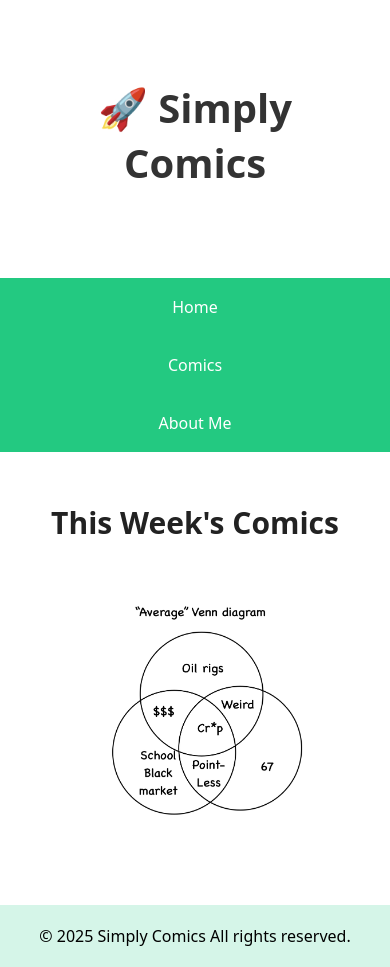
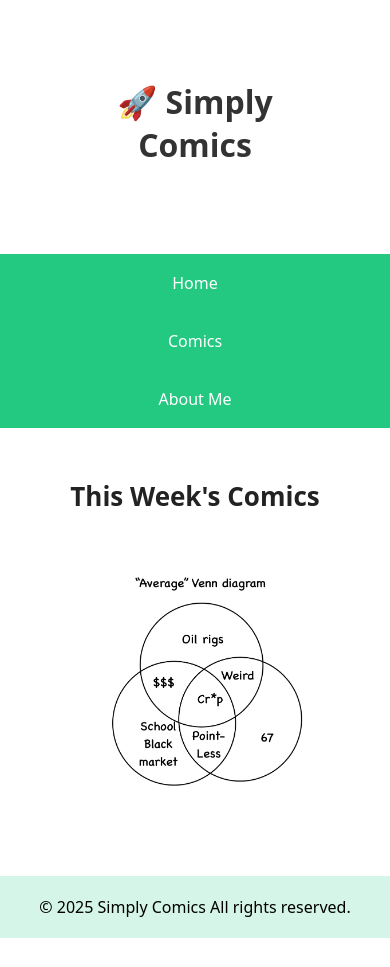
Before and after one commit to simplycomics/simplycomics.github.io, a plain HTML site: page index.html in a window 390 px wide. After the commit the page ends 938 px from the top, so only its background shows below. Drawn offline with Linux system fonts and the light colour scheme; a web font is replaced by a local one.

Commit message:
responsive font size

```diff
--- a/sc.css
+++ b/sc.css
@@ -128,4 +128,12 @@ footer {
         .navbar {
             flex-direction: column;
         }
+        h1 {
+            font-size: 2rem;
+            margin:0 0 .5rem;
+        }
+
+        h2 {
+            font-size: 1.625rem;
+        }
     }
```
